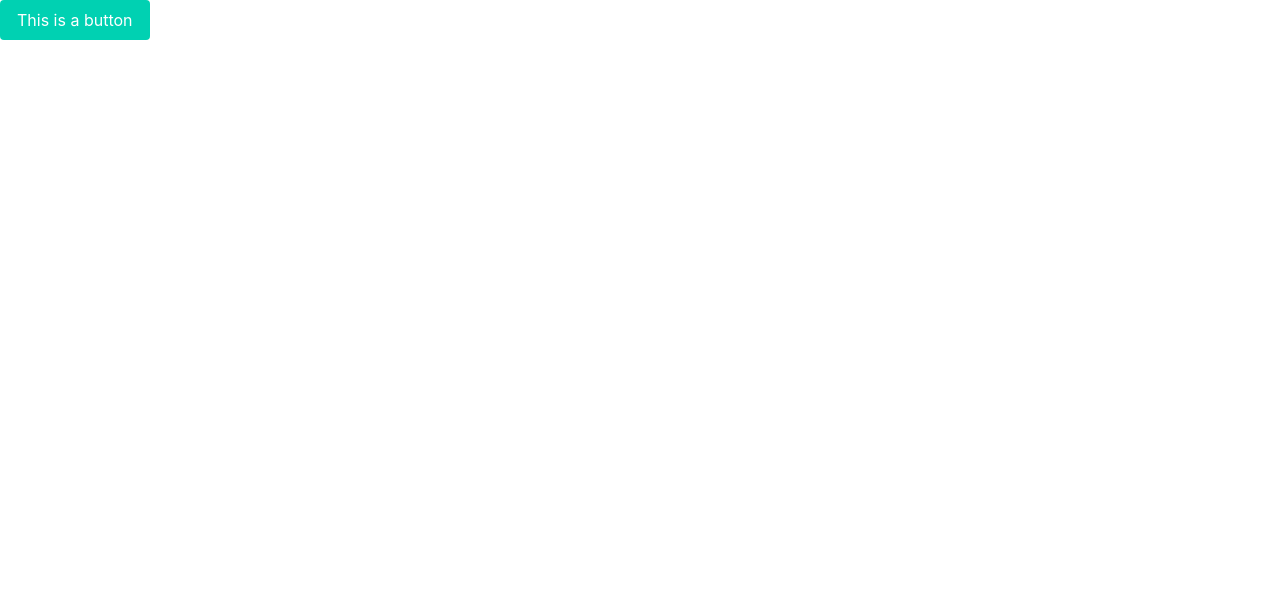
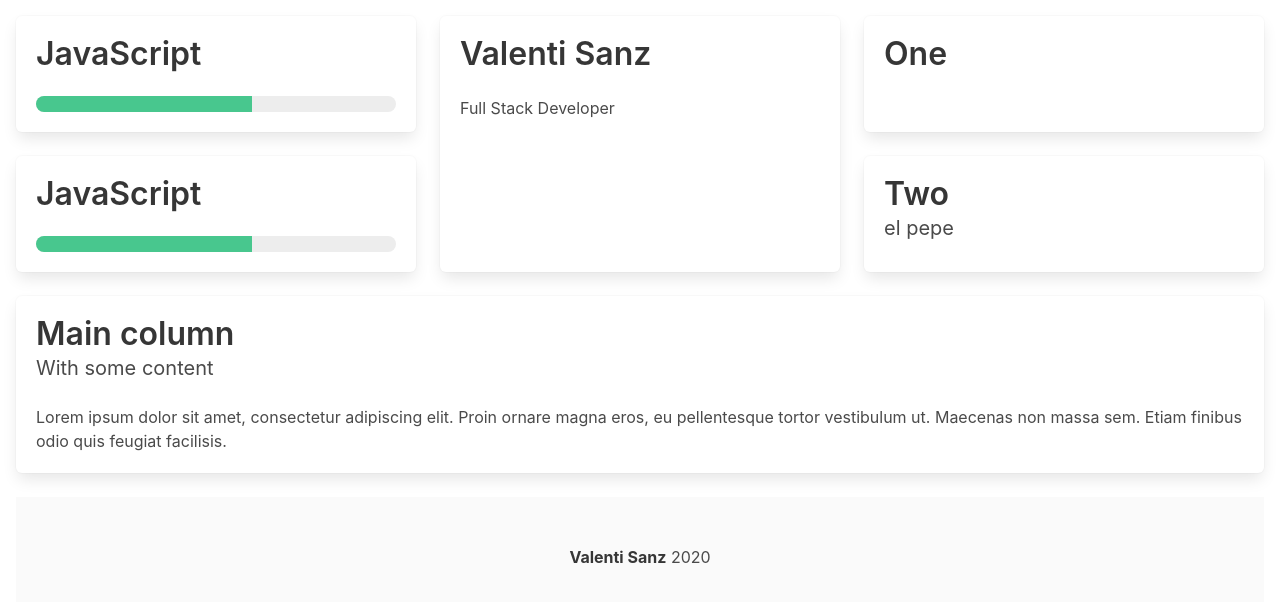
Before and after one commit to valentisanz/portfolio, a Vue app in the folder portfolio/: page / in a window 1280 px wide. Shown: the top 602 px of the page. Built offline with nearby package versions, Linux system fonts and the light colour scheme.

Commit message:
first tile structure

```diff
--- a/portfolio/src/App.vue
+++ b/portfolio/src/App.vue
@@ -1,17 +1,60 @@
 <template>
   <div id="app">
-    <button class="button is-primary">This is a button</button>
+    <div class="tile is-ancestor">
+      <div class="tile is-4 is-vertical is-parent">
+        <div class="tile is-child box">
+          <p class="title">JavaScript</p>
+          <progress class="progress is-success" value="60" max="100">
+            60%
+          </progress>
+        </div>
+        <div class="tile is-child box">
+          <p class="title">JavaScript</p>
+          <progress class="progress is-success" value="60" max="100">
+            60%
+          </progress>
+        </div>
+      </div>
+      <Profile />
 
+      <div class="tile is-4 is-vertical is-parent">
+        <div class="tile is-child box">
+          <p class="title">One</p>
+        </div>
+        <div class="tile is-child box">
+          <p class="title">Two</p>
+          <p class="subtitle">el pepe</p>
+        </div>
+      </div>
+    </div>
+    <div class="tile is-ancestor">
+      <div class="tile is-parent is-12">
+        <article class="tile is-child box">
+          <p class="title">Main column</p>
+          <p class="subtitle">With some content</p>
+          <div class="content">
+            <p>
+              Lorem ipsum dolor sit amet, consectetur adipiscing elit. Proin
+              ornare magna eros, eu pellentesque tortor vestibulum ut. Maecenas
+              non massa sem. Etiam finibus odio quis feugiat facilisis.
+            </p>
+          </div>
+        </article>
+      </div>
+    </div>
+    <footer class="footer">
+      <p class="has-text-centered"><strong>Valenti Sanz</strong> 2020</p>
+    </footer>
   </div>
 </template>
 
 <script>
+import Profile from "./components/Profile";
 export default {
   name: "App",
-  components: {},
+  components: { Profile },
 };
 </script>
 
 <style lang='scss'>
-@import "~bulma/css/bulma.css";
 </style>
--- /dev/null
+++ b/portfolio/src/components/Profile.vue
@@ -0,0 +1,27 @@
+<template>
+  <div class="tile is-parent">
+    <div class="tile is-child box">
+      <p class="title">{{ state.name }}</p>
+      <p class="usbtitle">{{ state.bio }}</p>
+    </div>
+  </div>
+</template>
+
+<script>
+import { reactive } from "vue";
+export default {
+  name: "Profile",
+  setup() {
+    const state = reactive({
+      name: "Valenti Sanz",
+      bio: "Full Stack Developer",
+    });
+    return {
+      state,
+    };
+  },
+};
+</script>
+
+<style>
+</style>
--- a/portfolio/src/main.js
+++ b/portfolio/src/main.js
@@ -1,4 +1,6 @@
 import { createApp } from 'vue'
 import App from './App.vue'
 
+require('./styles/base.scss')
+
 createApp(App).mount('#app')
--- a/portfolio/src/styles/base.scss
+++ b/portfolio/src/styles/base.scss
@@ -1,16 +1,6 @@
-@import "~bulma/css/bulma.css";
+@import "~bulma/bulma";
+$footer-padding: 1.5rem 0.75rem 3rem;
+$footer-color: false;
 body {
-  margin: 0;
+  padding: 16px;
 }
-
-a {
-  text-decoration: none;
-  color: inherit;
-  border-radius: 5px;
-  margin-right: auto;
-  padding: 0 10px;
-  :hover {
-    transition: 0.5s;
-    font-style: italic;
-  }
-}
--- a/portfolio/vue.config.js
+++ /dev/null
@@ -1,9 +0,0 @@
-module.exports = {
-    css: {
-        loaderOptions: {
-            sass: {
-                additionalData: '@import "@/styles/base.scss";'
-            }
-        }
-    }
-}
```
